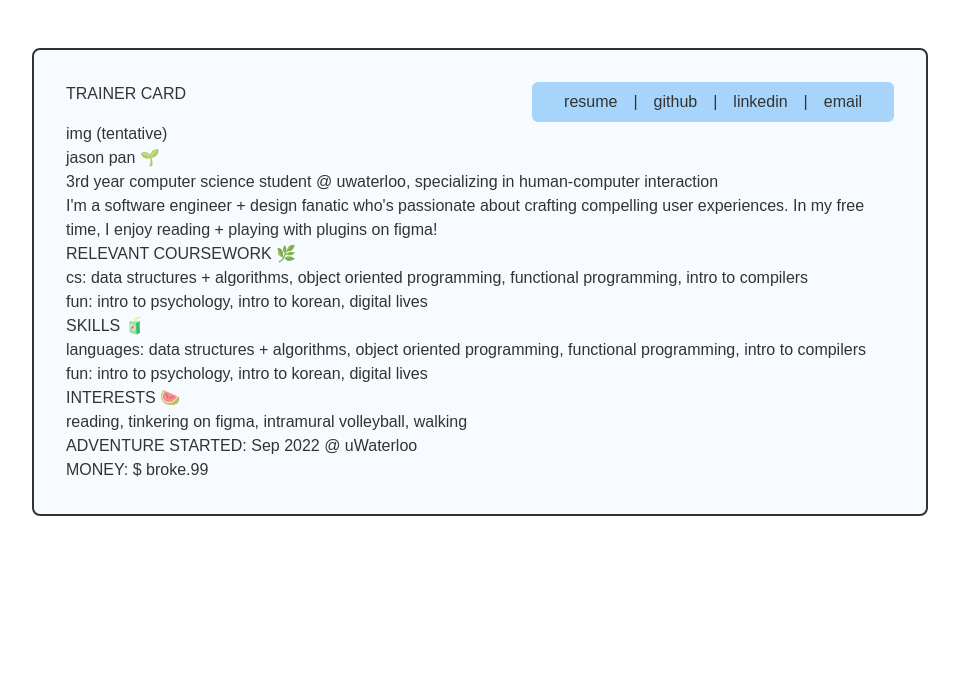
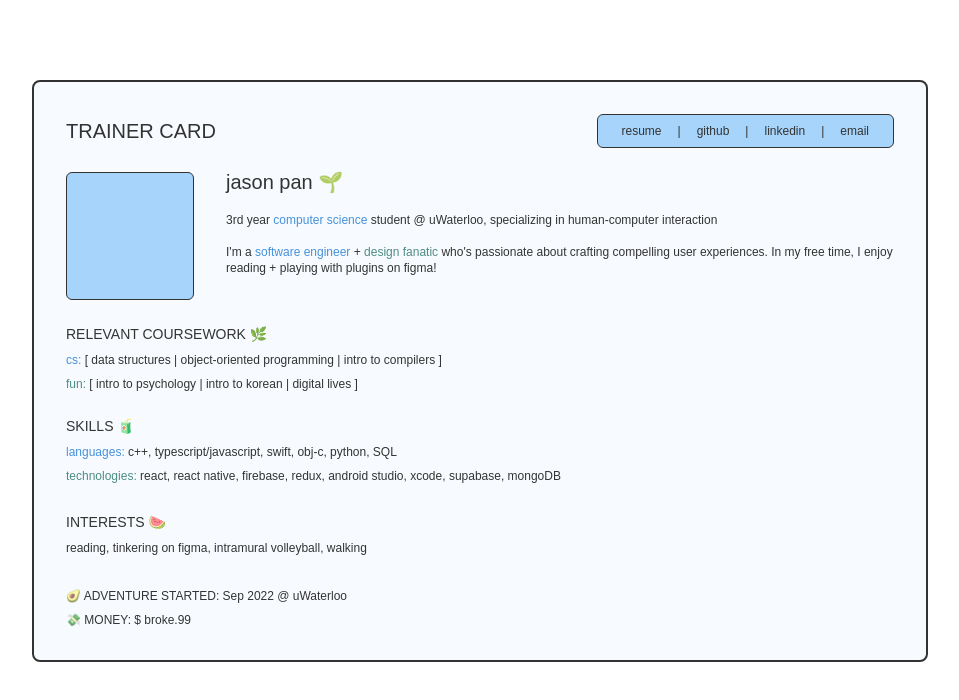
Before and after one commit to jasonnpan/personal-site, a React (Create React App) app: page / in a window 1280 px wide. Shown: the top 700 px of the page, without its empty margins (160-1119 px from the left). Built offline with nearby package versions, Linux system fonts and the light colour scheme; a web font is replaced by a local one.

Commit message:
finished trainer card component

```diff
--- a/src/components/TrainerCard.jsx
+++ b/src/components/TrainerCard.jsx
@@ -2,75 +2,168 @@ import React from "react";
 
 function TrainerCard() {
   return (
+    <div className="max-w-screen-lg mx-auto p-4 md:p-8">
       <div class="flex justify-center font-oxygen">
-      <div class="bg-babyblue opacity-80 border-black border-2 rounded-lg p-8 max-w-4xl mx-8 my-12">
+        <div class="bg-babyblue opacity-80 border-black border-2 rounded-lg max-w-4xl mx-8 my-12 p-6 md:p-8">
           {/* header */}
-        <div class="flex justify-between">
-          <div class="">TRAINER CARD</div>
-          <div class="bg-tearblue flex gap-4 px-8 py-2 rounded-md">
+          <div class="flex flex-col gap-4 items-center justify-center md:flex-row md:justify-between">
+            <div class="text-xl text-center">TRAINER CARD</div>
+            <div class="bg-tearblue flex gap-4 px-6 py-2 rounded-md border-black border text-xs w-fit justify-center">
               <div class="hover:underline cursor-pointer">resume</div>
               <div class="">|</div>
-            <div class="hover:underline cursor-pointer">github</div>
+              <a
+                class="hover:underline cursor-pointer"
+                href="https://github.com/jasonnpan"
+                target="_blank"
+                rel="noopener noreferrer"
+              >
+                github
+              </a>
               <div class="">|</div>
-            <div class="hover:underline cursor-pointer">linkedin</div>
+              <a
+                class="hover:underline cursor-pointer"
+                href="https://www.linkedin.com/in/jasonpann/"
+                target="_blank"
+                rel="noopener noreferrer"
+              >
+                linkedin
+              </a>
               <div class="">|</div>
-            <div class="hover:underline cursor-pointer">email</div>
+              <a
+                class="hover:underline cursor-pointer"
+                href="mailto:j7pan@uwaterloo.ca"
+              >
+                email
+              </a>
             </div>
           </div>
 
           {/* pfp + main intro */}
-        <div class="">
-          <div class="">img (tentative)</div>
-          <div class="">
-            <div class="">jason pan 🌱</div>
-            <div class="">
-              3rd year computer science student @ uwaterloo, specializing in
-              human-computer interaction
+          <div class="flex flex-col md:flex-row">
+            {/* replace this with an image later */}
+            <div class="bg-tearblue h-full w-full md:h-32 md:w-32 aspect-square flex justify-center rounded-md border-black border my-6 mr-8 md:flex-none" />
+
+            <div class="flex flex-col md:pt-5">
+              <div class="text-xl">jason pan 🌱</div>
+              <div class="text-xs pt-4 w-3/4">
+                3rd year <span class="text-darkblue">computer science</span>{" "}
+                student @{" "}
+                <a
+                  class="hover:underline"
+                  href="https://cs.uwaterloo.ca/"
+                  target="_blank"
+                  rel="noopener noreferrer"
+                >
+                  uWaterloo
+                </a>
+                , specializing in human-computer interaction
               </div>
-            <div class="">
-              I'm a software engineer + design fanatic who's passionate about
-              crafting compelling user experiences. In my free time, I enjoy
-              reading + playing with plugins on figma!
+              <div class="text-xs pt-4 pb-12 md:pb-6">
+                I'm a <span class="text-darkblue">software engineer</span> +{" "}
+                <span class="text-forestgreen">design fanatic</span> who's
+                passionate about crafting compelling user experiences. In my
+                free time, I enjoy reading + playing with plugins on figma!
               </div>
             </div>
           </div>
 
           {/* relevant coursework */}
-        <div class="">
-          <div class="">RELEVANT COURSEWORK 🌿</div>
-          <div class="">
-            cs: data structures + algorithms, object oriented programming,
-            functional programming, intro to compilers
+          <div class="flex flex-col pb-8 md:pb-6">
+            <div class="text-sm pb-2">RELEVANT COURSEWORK 🌿</div>
+            {/* cs courses */}
+            <div class="text-xs pb-2">
+              <span class="text-darkblue">cs:</span>
+              {" [ "}
+              <a
+                class="hover:underline"
+                href="https://uwflow.com/course/cs240"
+                target="_blank"
+                rel="noopener noreferrer"
+              >
+                data structures
+              </a>{" "}
+              |{" "}
+              <a
+                class="hover:underline"
+                href="https://uwflow.com/course/cs136"
+                target="_blank"
+                rel="noopener noreferrer"
+              >
+                object-oriented programming
+              </a>{" "}
+              |{" "}
+              <a
+                class="hover:underline"
+                href="https://uwflow.com/course/cs241"
+                target="_blank"
+                rel="noopener noreferrer"
+              >
+                intro to compilers
+              </a>
+              {" ]"}
             </div>
-          <div class="">
-            fun: intro to psychology, intro to korean, digital lives
+            {/* fun courses */}
+            <div class="text-xs">
+              <span class="text-forestgreen">fun:</span>
+              {" [ "}
+              <a
+                class="hover:underline"
+                href="https://uwflow.com/course/psych101"
+                target="_blank"
+                rel="noopener noreferrer"
+              >
+                intro to psychology
+              </a>{" "}
+              |{" "}
+              <a
+                class="hover:underline"
+                href="https://uwflow.com/course/korea101r"
+                target="_blank"
+                rel="noopener noreferrer"
+              >
+                intro to korean
+              </a>{" "}
+              |{" "}
+              <a
+                class="hover:underline"
+                href="https://uwflow.com/course/engl108d"
+                target="_blank"
+                rel="noopener noreferrer"
+              >
+                digital lives
+              </a>
+              {" ]"}
             </div>
           </div>
 
           {/* skills */}
-        <div class="">
-          <div class="">SKILLS 🧃</div>
-          <div class="">
-            languages: data structures + algorithms, object oriented
-            programming, functional programming, intro to compilers
+          <div class="flex flex-col pb-8 md:pb-6">
+            <div class="text-sm pb-2">SKILLS 🧃</div>
+            <div class="text-xs pb-2">
+              <span class="text-darkblue">languages:</span> c++,
+              typescript/javascript, swift, obj-c, python, SQL
             </div>
-          <div class="">
-            fun: intro to psychology, intro to korean, digital lives
+            <div class="text-xs pb-1">
+              <span class="text-forestgreen">technologies:</span> react, react
+              native, firebase, redux, android studio, xcode, supabase, mongoDB
             </div>
           </div>
 
           {/* interests */}
-        <div class="">
-          <div class="">INTERESTS 🍉</div>
-          <div class="">
+          <div class="flex flex-col pb-8 md:pb-6">
+            <div class="text-sm pb-2">INTERESTS 🍉</div>
+            <div class="text-xs pb-2">
               reading, tinkering on figma, intramural volleyball, walking
             </div>
           </div>
 
           {/* bonus stats section */}
-        <div class="">
-          <div class="">ADVENTURE STARTED: Sep 2022 @ uWaterloo</div>
-          <div class="">MONEY: $ broke.99</div>
+          <div class="flex flex-col">
+            <div class="text-xs pb-2">
+              🥑 ADVENTURE STARTED: Sep 2022 @ uWaterloo
+            </div>
+            <div class="text-xs">💸 MONEY: $ broke.99</div>
+          </div>
         </div>
       </div>
     </div>
--- a/tailwind.config.js
+++ b/tailwind.config.js
@@ -9,7 +9,7 @@ module.exports = {
         babyblue: '#F6FBFF',
         tearblue: '#90CAF9',
         darkblue: '#1976D2',
-        mintteal: '#3CAEA3',
+        forestgreen: '#226F68',
       },
       fontFamily: {
         oxygen: ['Oxygen Mono', 'sans-serif']
```
Lines whose indentation alone changed are shown as unchanged.
